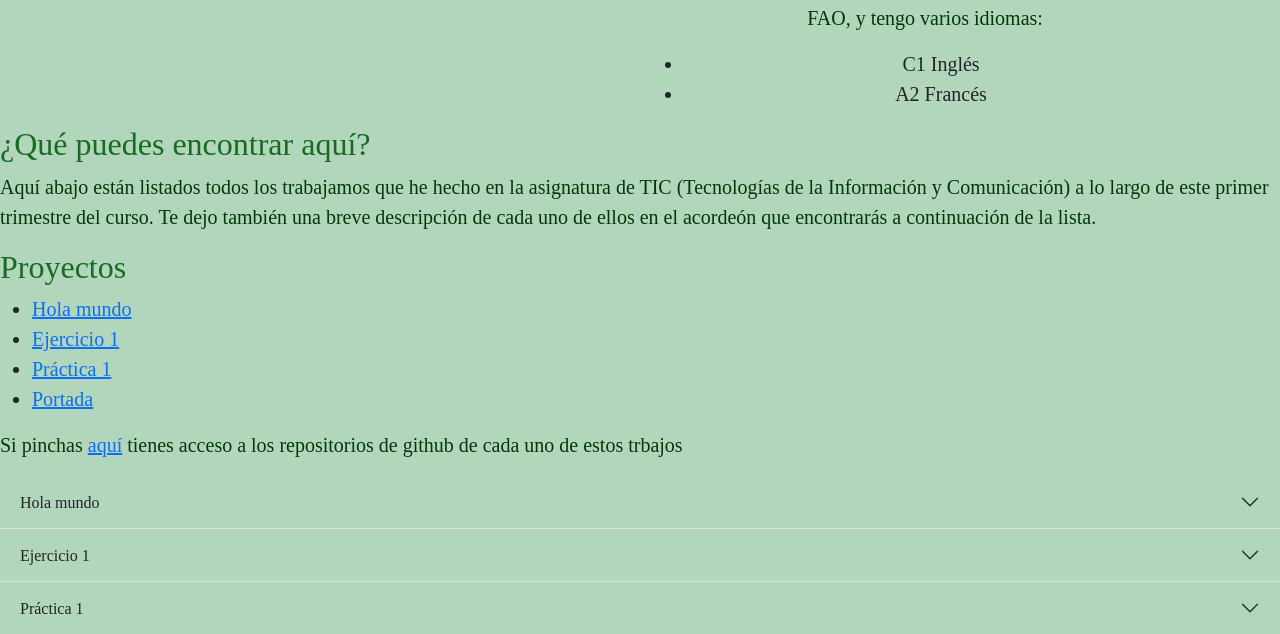
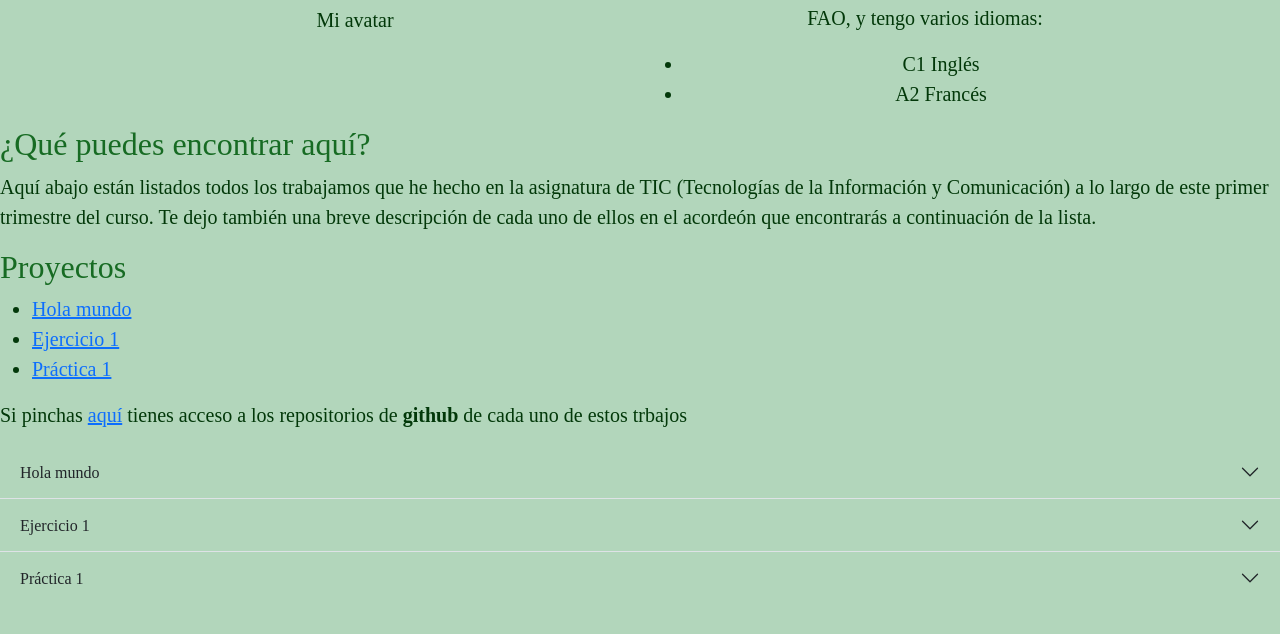
Before and after one commit to Alejandra0990/portada, a plain HTML site: page index.html in a window 1280 px wide. Shown: the part 341-975 px from the top of the page. After the commit the page ends 945 px from the top, so only its background shows below. Drawn offline with nearby package versions, Linux system fonts and the light colour scheme.

Commit message:
modificaciones
añadir pie de foto, quitar enlaces innecesarios y corregir los que ya había,
y en css modifiqué colores a elementos nuevos

```diff
--- a/estilos/estilos.css
+++ b/estilos/estilos.css
@@ -1,4 +1,4 @@
-h1, h2, h3, p, div, ul, li, a {
+h1, h2, h3, p, div, ul, li, a, figcaption{
     font-family: "Times New Roman", Times, serif;
   }
 
@@ -14,7 +14,7 @@ h1, h2, h3 {
     color:rgb(23, 107, 35)
   }
 
-p {
+p, figcaption, li{
     color:rgb(2, 56, 9)
 }
 
--- a/index.html
+++ b/index.html
@@ -16,7 +16,7 @@
   <div class="row align-items-start">
     <div class="col 1">
       <img src="./foto-perfil/foto-perfil.png" alt="Trulli" width="200">
-      <p><a href="https://chatgpt.com/es-ES/">¿Dónde he creado la foto?</a></p>
+      <p><a href="https://chatgpt.com/es-ES/">¿Dónde he creado la foto?</a><figcaption>Mi avatar</figcaption></p>
     </div>
     <div class="col 2">
       <p>¡Hola! Me llamo Alejandra del Río Álvarez y estudio 2º de Bachillerato Tecnológico en el colegio <em>Salesiano San Juan Bosco</em> en A Coruña.
@@ -35,18 +35,17 @@
 <p>Aquí abajo están listados todos los trabajamos que he hecho en la asignatura de TIC (Tecnologías de la Información y Comunicación) a lo largo de este primer trimestre del curso. Te dejo también una breve descripción de cada uno de ellos en el acordeón que encontrarás a continuación de la lista.</p>
 <h2>Proyectos</h2>
 <ul>
-  <li><a href=" http://salescoruna.ddns.net/alejandra.delrio/">Hola mundo</a></li>
+  <li><a href="http://salescoruna.ddns.net/alejandra.delrio/holamundo.html">Hola mundo</a></li>
   <li><a href="http://salescoruna.ddns.net/alejandra.delrio/Ejercicio1/">Ejercicio 1</a></li>
   <li><a href="http://salescoruna.ddns.net/alejandra.delrio/tic2-practica1/">Práctica 1</a></li>
-  <li><a href="http://salescoruna.ddns.net/alejandra.delrio/portada/">Portada</a></li>
 </ul>
 
-<p>Si pinchas <a href="https://github.com/Alejandra0990?tab=repositories">aquí</a> tienes acceso a los repositorios de github de cada uno de estos trbajos</p>
+<p>Si pinchas <a href="https://github.com/Alejandra0990?tab=repositories">aquí</a> tienes acceso a los repositorios de <strong>github</strong> de cada uno de estos trbajos</p>
 
 <div class="accordion accordion-flush" id="accordionFlushExample">
   <div class="accordion-item">
     <h2 class="accordion-header">
-      <button class="accordion-button collapsed" class="background-color: rgb(178, 214, 187)" type="button" data-bs-toggle="collapse" data-bs-target="#flush-collapseOne" aria-expanded="false" aria-controls="flush-collapseOne">
+      <button class="accordion-button collapsed" type="button" data-bs-toggle="collapse" data-bs-target="#flush-collapseOne" aria-expanded="false" aria-controls="flush-collapseOne">
         Hola mundo
       </button>
     </h2>
@@ -75,13 +74,6 @@
     </div>
   </div>
 </div>
-
-
-
-
-
-
-
     <script src="https://cdn.jsdelivr.net/npm/bootstrap@5.3.8/dist/js/bootstrap.bundle.min.js" integrity="sha384-FKyoEForCGlyvwx9Hj09JcYn3nv7wiPVlz7YYwJrWVcXK/BmnVDxM+D2scQbITxI" crossorigin="anonymous"></script>
 </body>
 </html>
```
